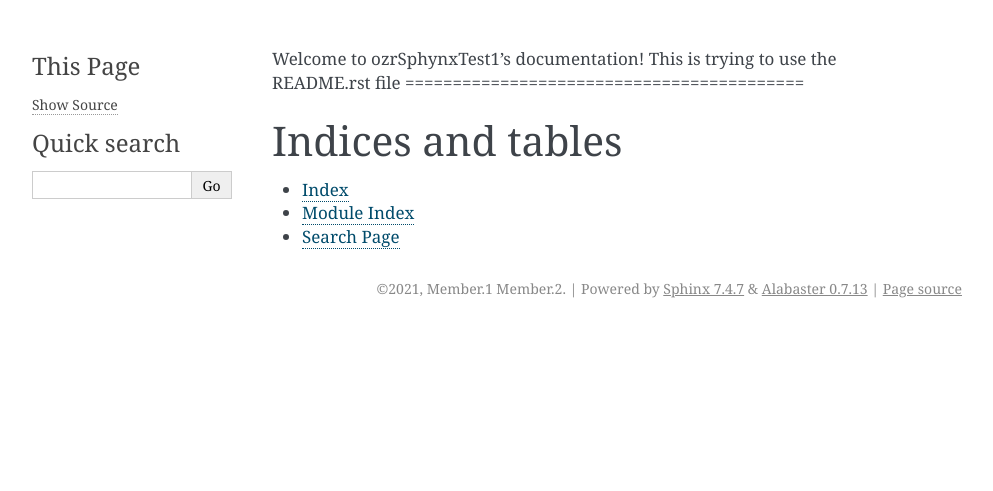
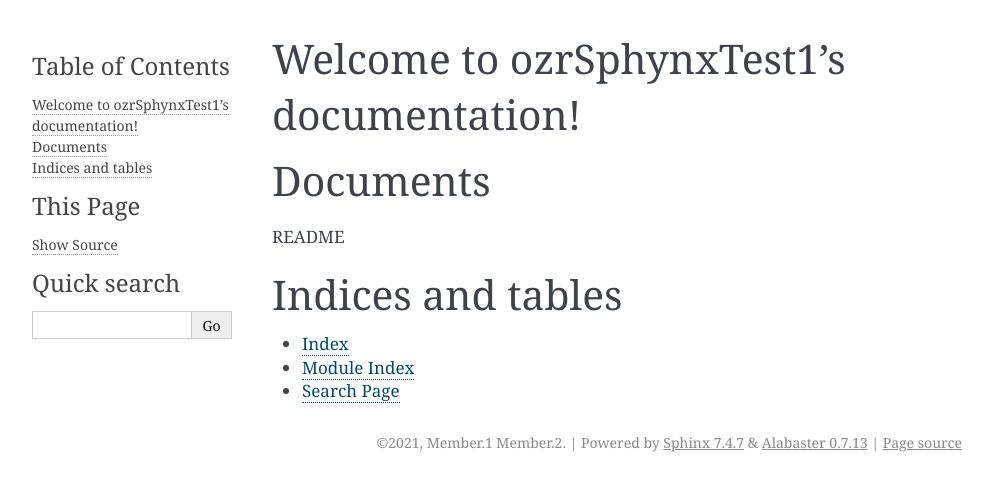
Before and after one commit to LiquidEbony/ozrst1, a Sphinx documentation site: the page built from docs/index.rst, in a window 1280 px wide. Shown: the top 491 px of the page, without its empty margins (148-1141 px from the left). Built offline with Sphinx 7.4.7, drawn with Linux system fonts in a browser that asks for light colours.

Commit message:
Update index.rst

```diff
--- a/docs/index.rst
+++ b/docs/index.rst
@@ -4,14 +4,15 @@
    contain the root `toctree` directive.
 
 Welcome to ozrSphynxTest1's documentation!
-This is trying to use the README.rst file
 ==========================================
 
 .. toctree::
    :maxdepth: 2
    :caption: Contents:
 
-
+Documents
+=========
+README
 
 Indices and tables
 ==================
```
